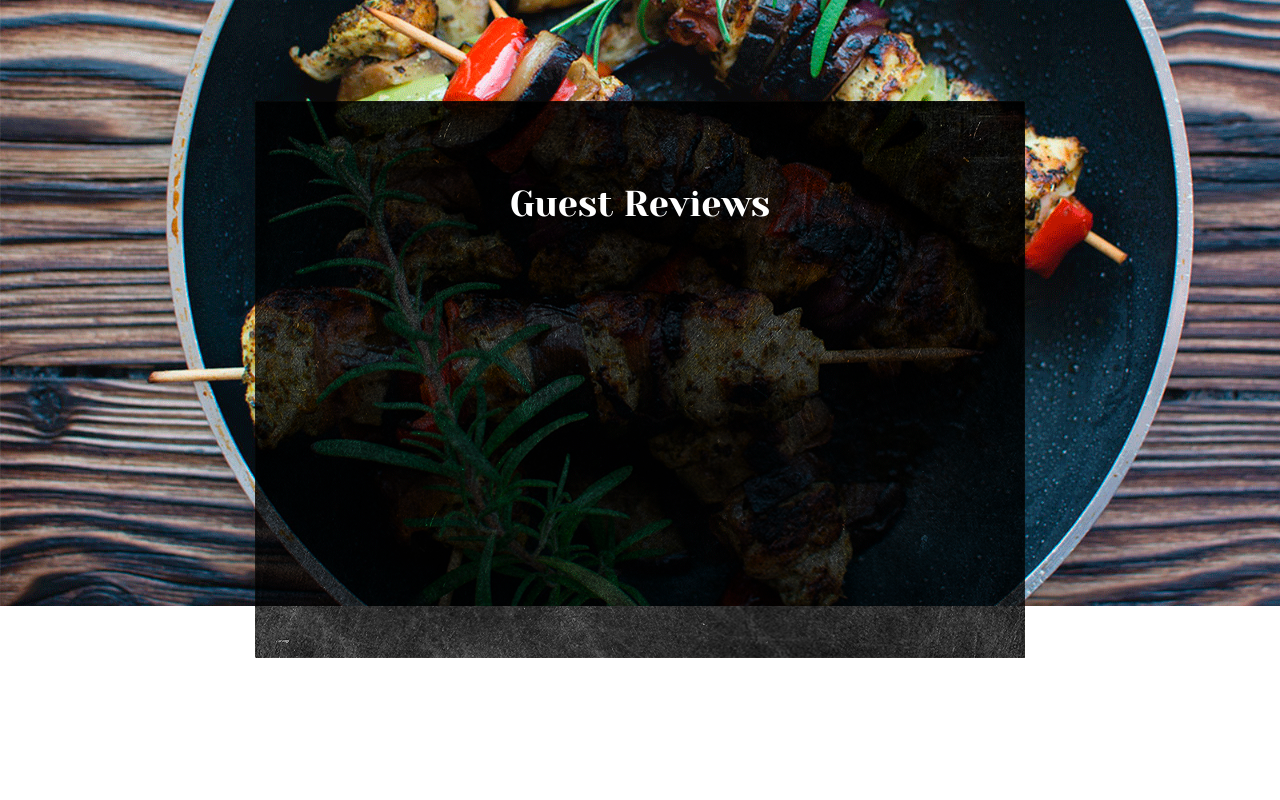
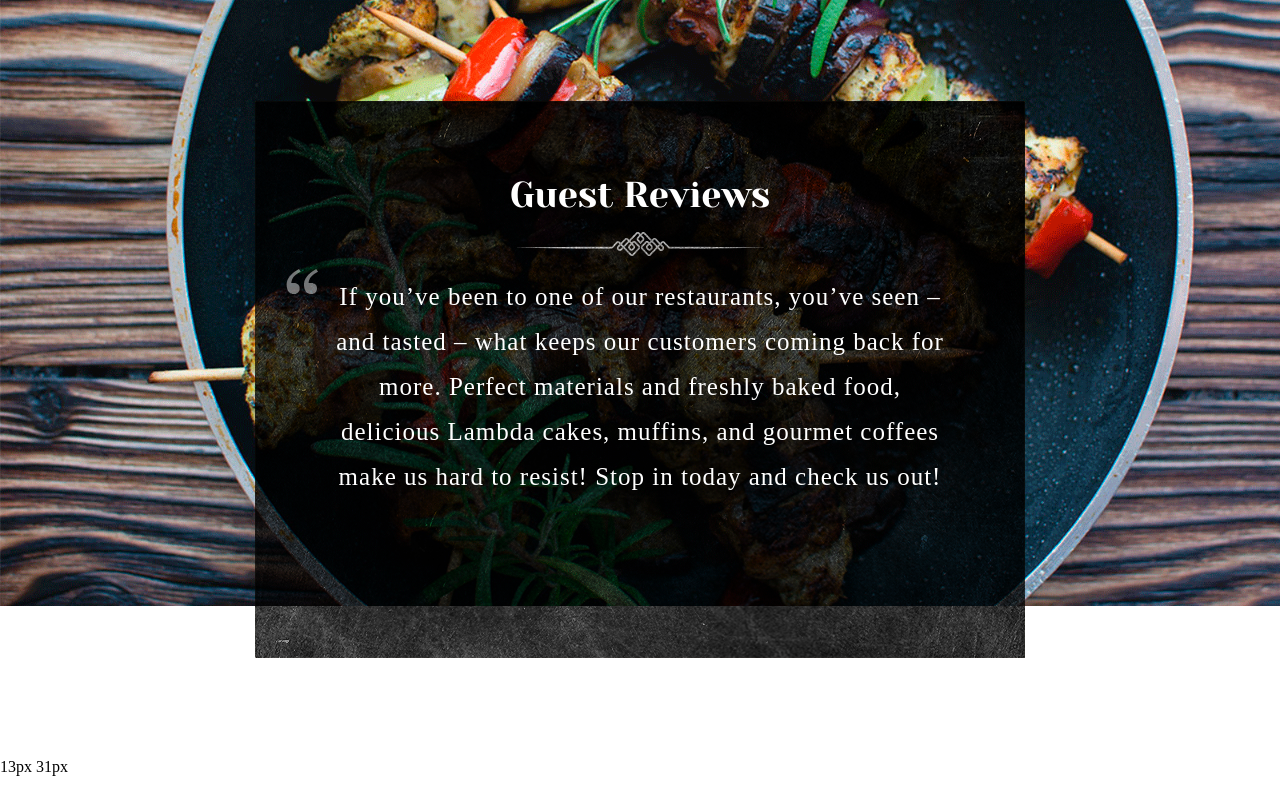
Before and after one commit to alexeibob1/BSUIR-Frontend-1, a plain HTML site: page index.html in a window 1280 px wide. Drawn offline with Linux system fonts and the light colour scheme; a web font is replaced by a local one.

Commit message:
almost 1st part

```diff
--- a/index.html
+++ b/index.html
@@ -6,18 +6,28 @@
     <title>Document</title>
 </head>
 <body>
-
-    <!-- <img src="img/sectionbg.png" class="preview__picture"> -->
     <section class="review">
         <div class="container">
             <div class="infobox">
                 <h2 class="guest__reviews">
                     Guest Reviews
                 </h2>
+                <img src="img/divider-preview.png" alt="decoration" class="decoration">
+                <img src="img/quotes.png" alt="quotes" class="quotes">
+                <div class="text__container">
+                    <p class="text__reviews">
+                        If you’ve been to one of our restaurants, you’ve seen –
+                        and tasted – what keeps our customers coming back for
+                        more. Perfect materials and freshly baked food,
+                        delicious Lambda cakes, muffins, and gourmet
+                        coffees make us hard to resist! Stop in today and check us out!
+                    </p>
+                </div>
             </div>
-                <!-- <img src="img/textbg.png" class="infobox"> -->
         </div>
     </section>
-
 </body>
 </html>
+
+13px
+31px
--- a/style.css
+++ b/style.css
@@ -23,13 +23,18 @@
     src: url(fonts/OpenSans-Bold.ttf);
 }
 
+h1, h2, h3 {
+    margin: 0;
+}
+
 body {
     margin: 0;
 }
 
+/* Review part */
+
 .review {
     display: flex;
-
     margin: 0;
     padding: 0;
     background-image: url(img/sectionbg.png);
@@ -37,13 +42,11 @@ body {
     background-size: 100%;
     width: 100%;
     height: 758px;
-
 }
 
 .container {
     max-width: 1250px;
     margin: auto;
-
 }
 
 .preview__picture {
@@ -53,10 +56,6 @@ body {
 }
 
 .infobox {
-    /* display: flex;
-    flex-direction: column;
-    justify-content: center; */
-
     background-image: url(img/textbg.png);
     background-repeat: no-repeat;
     width: 770px;
@@ -68,8 +67,39 @@ body {
     font-family: 'Yeseva One', cursive;
     font-size: 36px;
     font-weight: normal;
+    line-height: 0.7;
     color: white;
     margin: 0;
     padding-top: 82px;
     text-align: center;
 }
+
+.decoration {
+    display: block;
+    margin: 0 auto;
+    padding-top: 24px;
+}
+
+.quotes {
+    float: left;
+    padding-left: 31px;
+    padding-top: 13px;
+}
+
+.text__reviews {
+    font-family: 'Gentium Book Basic', serif;
+    font-size: 25px;
+    margin: 0;
+    padding-top: 18px;
+    line-height: 1.8;
+}
+
+.text__container {
+    margin: 0 auto;
+    text-align: center;
+    color: white;
+    width: 620px;
+    height: 280px;
+    letter-spacing: 1px;
+
+/* Reservation part */
```
Also changed, not shown: img/divider-preview.png (added), img/quotes.png (added).
